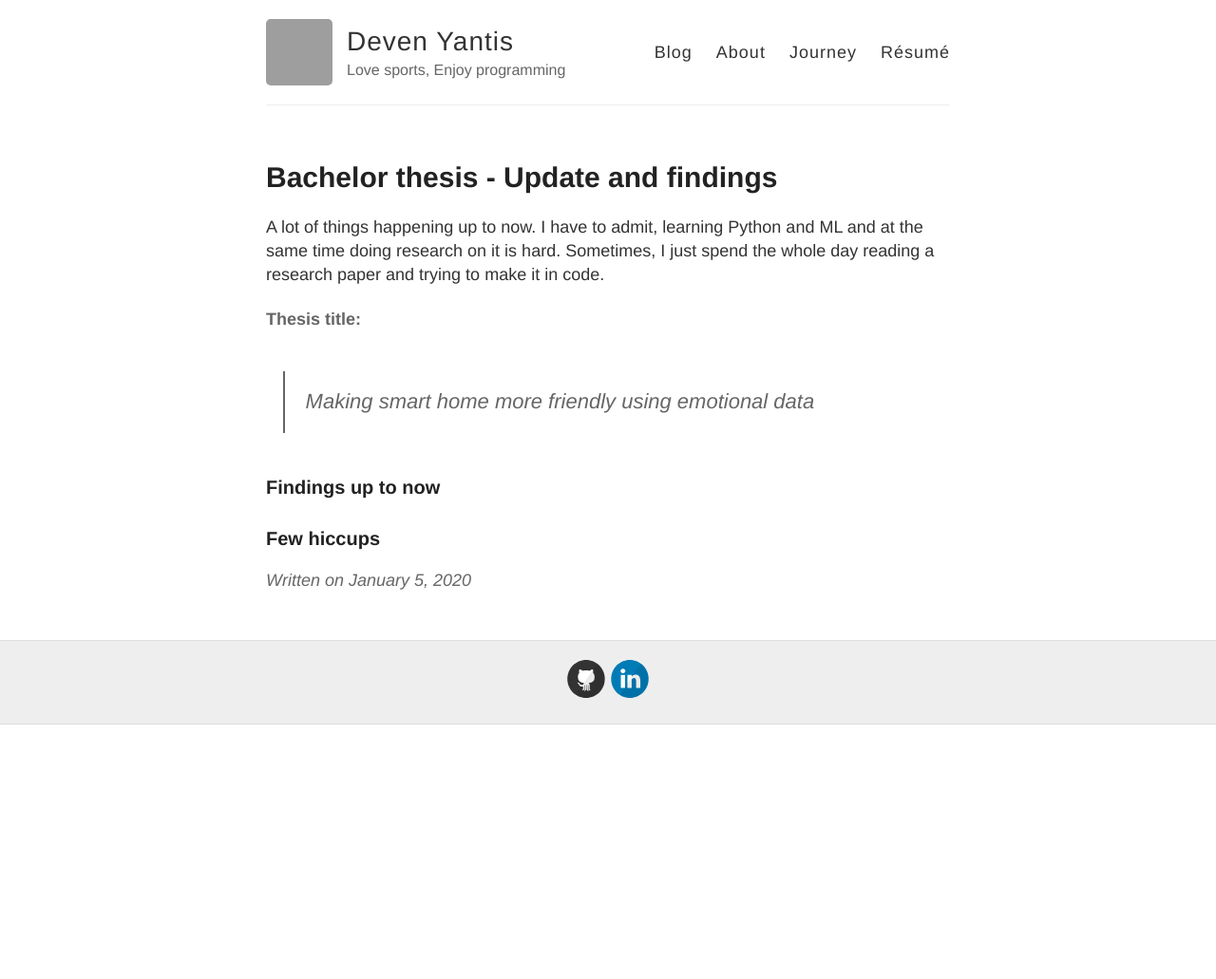
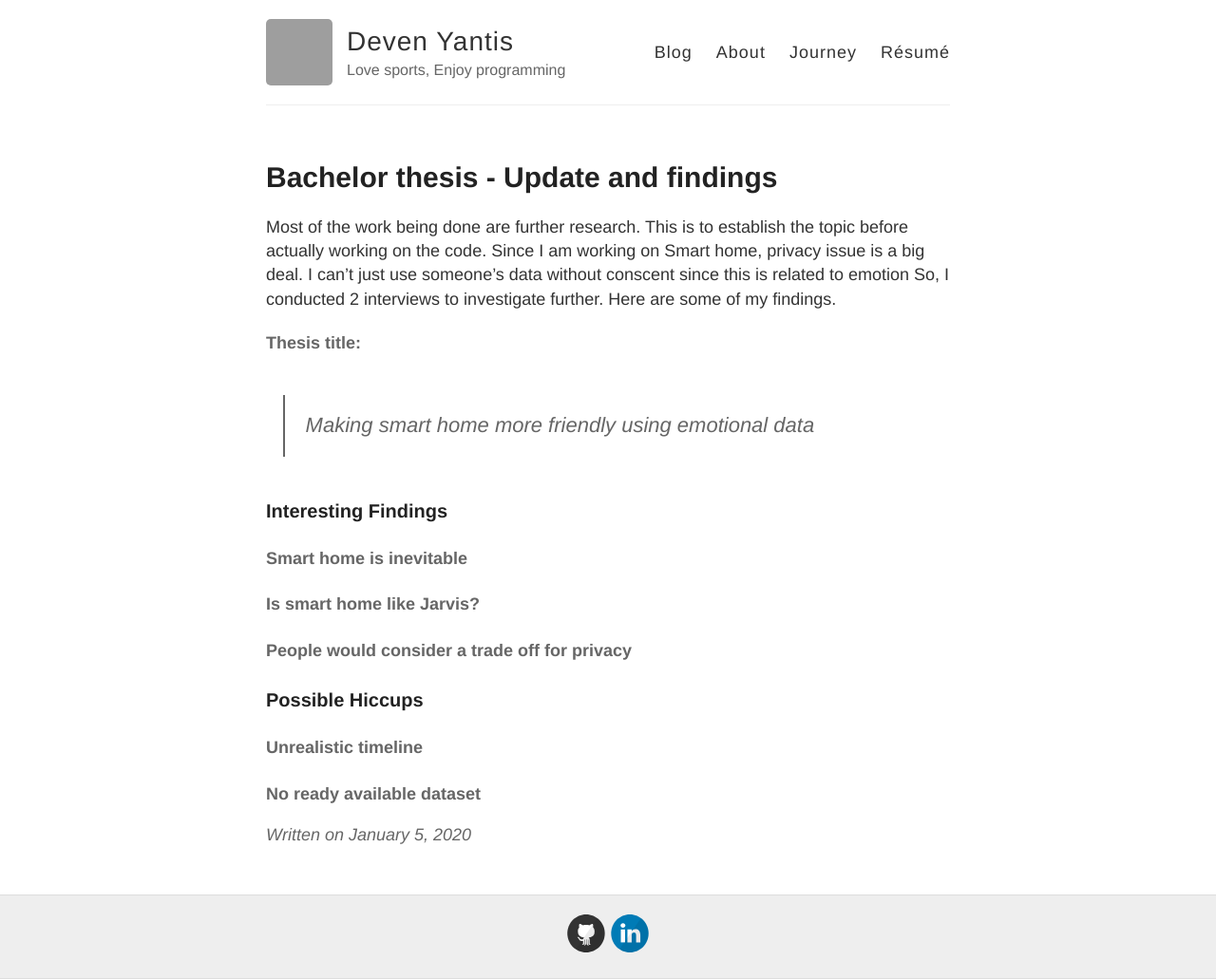
Before and after one commit to devennn/devennn.github.io, a Jekyll site: the page built from _posts/2020-01-05-bachelor-theis-findings-and-update.md, in a window 1280 px wide. Shown: the whole page at 95% size. Built offline with Jekyll 4.4.1, drawn with Linux system fonts in a browser that asks for light colours; before the commit the page ends 900 px from its top, so only the background shows below that; grey boxes are pictures that could not be loaded.

Commit message:
Update 2020-01-05-bachelor-theis-findings-and-update.md

```diff
--- a/_posts/2020-01-05-bachelor-theis-findings-and-update.md
+++ b/_posts/2020-01-05-bachelor-theis-findings-and-update.md
@@ -2,11 +2,23 @@
 layout: post
 title: Bachelor thesis - Update and findings
 ---
-A lot of things happening up to now. I have to admit, learning Python and ML and at the same time doing research on it is hard. Sometimes, I just spend the whole day reading a research paper and trying to make it in code.
+
+Most of the work being done are further research. This is to establish the topic before actually working on the code. Since I am working on Smart home, privacy issue is a big deal. I can't just use someone's data without conscent since this is related to emotion So, I conducted 2 interviews to investigate further. Here are some of my findings.
 
 #### Thesis title:
 > Making smart home more friendly using emotional data
 
-### Findings up to now
+### Interesting Findings
 
-### Few hiccups
+#### Smart home is inevitable
+
+#### Is smart home like Jarvis?
+
+#### People would consider a trade off for privacy
+
+
+### Possible Hiccups
+
+#### Unrealistic timeline
+
+#### No ready available dataset
```
